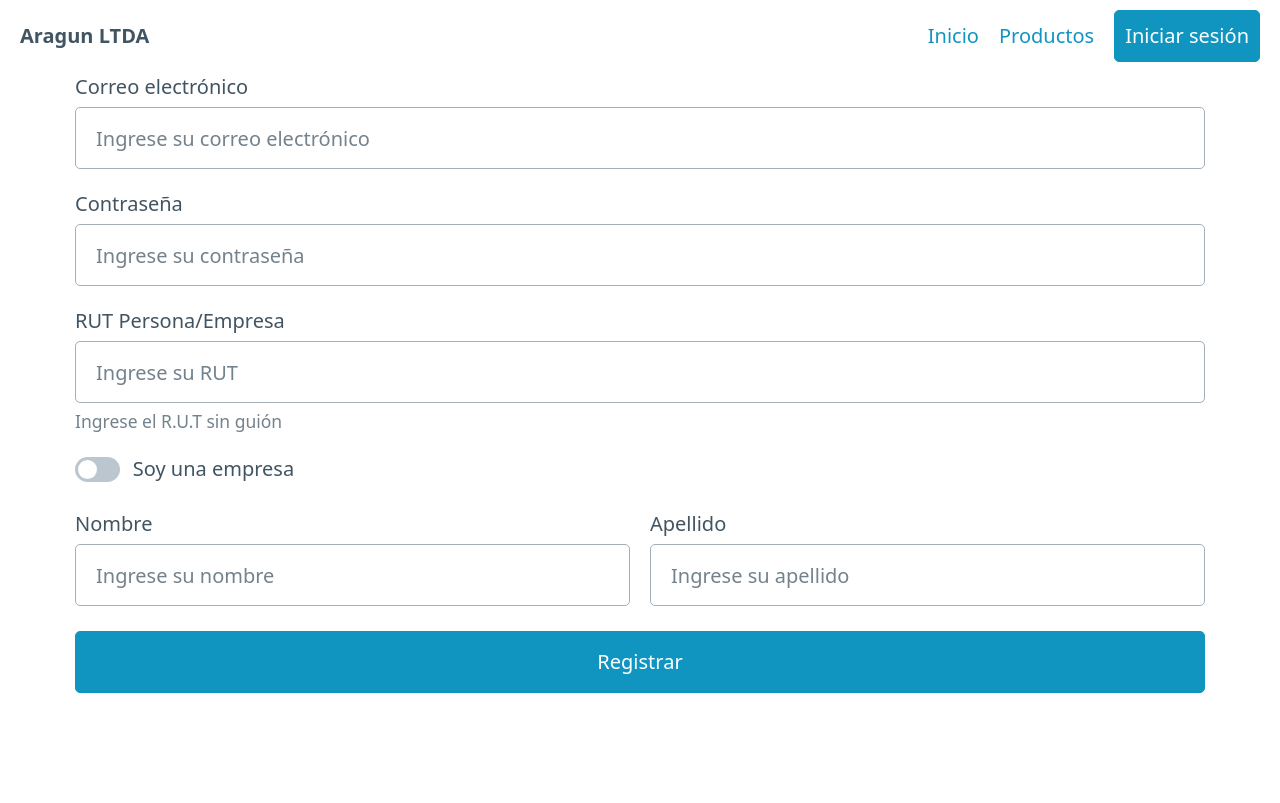
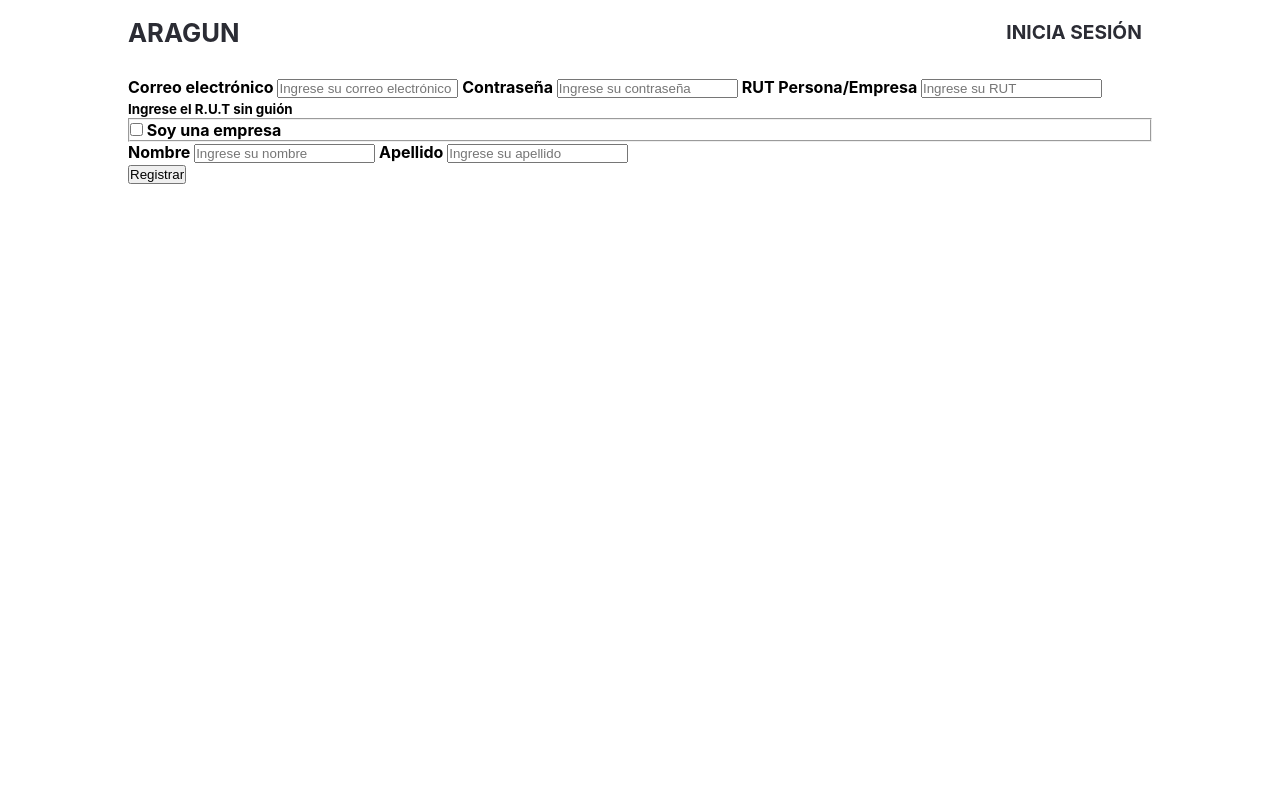
Before and after one commit to olvidate/TSI, a Laravel app: page /register in a window 1280 px wide. After the commit the page ends 184 px from the top, so only its background shows below. Run offline with Laravel 10, Linux system fonts and the light colour scheme.

Commit message:
feat: update views using native css

```diff
--- a/resources/views/templates/master.blade.php
+++ b/resources/views/templates/master.blade.php
@@ -5,22 +5,86 @@
     <meta name="viewport"
           content="width=device-width, user-scalable=no, initial-scale=1.0, maximum-scale=1.0, minimum-scale=1.0">
     <meta http-equiv="X-UA-Compatible" content="ie=edge">
-    <link rel="stylesheet" href="https://cdn.jsdelivr.net/npm/@picocss/pico@1/css/pico.min.css">
+{{--    <link href="https://cdn.jsdelivr.net/npm/bootstrap@5.3.2/dist/css/bootstrap.min.css" rel="stylesheet" integrity="sha384-T3c6CoIi6uLrA9TneNEoa7RxnatzjcDSCmG1MXxSR1GAsXEV/Dwwykc2MPK8M2HN" crossorigin="anonymous">--}}
     <title>Aragun LTDA</title>
+
+    <style>
+        * {
+            margin: 0;
+            padding: 0;
+            box-sizing: border-box;
+        }
+
+        body {
+            background-color: #fff;
+            overflow-x: hidden;
+            font-family: Inter, sans-serif;
+            font-weight: bold;
+        }
+
+        header {
+            width: 100%;
+            height: 8vh;
+            display: flex;
+            justify-content: space-between;
+            align-items: center;
+            padding: 0 10%;
+            color: white;
+            margin-bottom: 1vw;
+        }
+
+        header > h1 > a {
+            color: #2b2c34;
+        }
+
+        header > ul {
+            display: flex;
+            text-align: end;
+            list-style: none;
+            align-items: center;
+        }
+
+        header > ul > li {
+            padding: .8vw;
+        }
+
+        header > ul > li a {
+            font-size: 1.2rem;
+        }
+
+        a {
+            text-decoration: none;
+            color: #2b2c34;
+        }
+
+        a:hover {
+            text-decoration: none;
+        }
+
+        h1 {
+            font-size: 1.6rem;
+        }
+
+        main {
+            width: 100%;
+            display: flex;
+            justify-content: center;
+            padding: 0 10%;
+        }
+    </style>
+
     @yield('head-extras')
 </head>
 <body>
-    <main class="container-fluid" style="padding-top: 0;">
-        <nav>
-            <ul>
-                <li><strong>Aragun LTDA</strong></li>
-            </ul>
-            <ul>
-                <li><a href="#">Inicio</a></li>
-                <li><a href="#">Productos</a></li>
-                <li><a href="#" role="button">Iniciar sesión</a></li>
-            </ul>
-        </nav>
+    <header>
+        <h1><a href="{{route('home.index')}}">ARAGUN</a></h1>
+
+        <ul>
+            <li><a href="{{route('home.login')}}">INICIA SESIÓN</a></li>
+        </ul>
+    </header>
+
+    <main>
         @yield('main-content')
     </main>
 
```
Also changed, not shown: resources/views/home/index.blade.php (+80 -3 lines).
